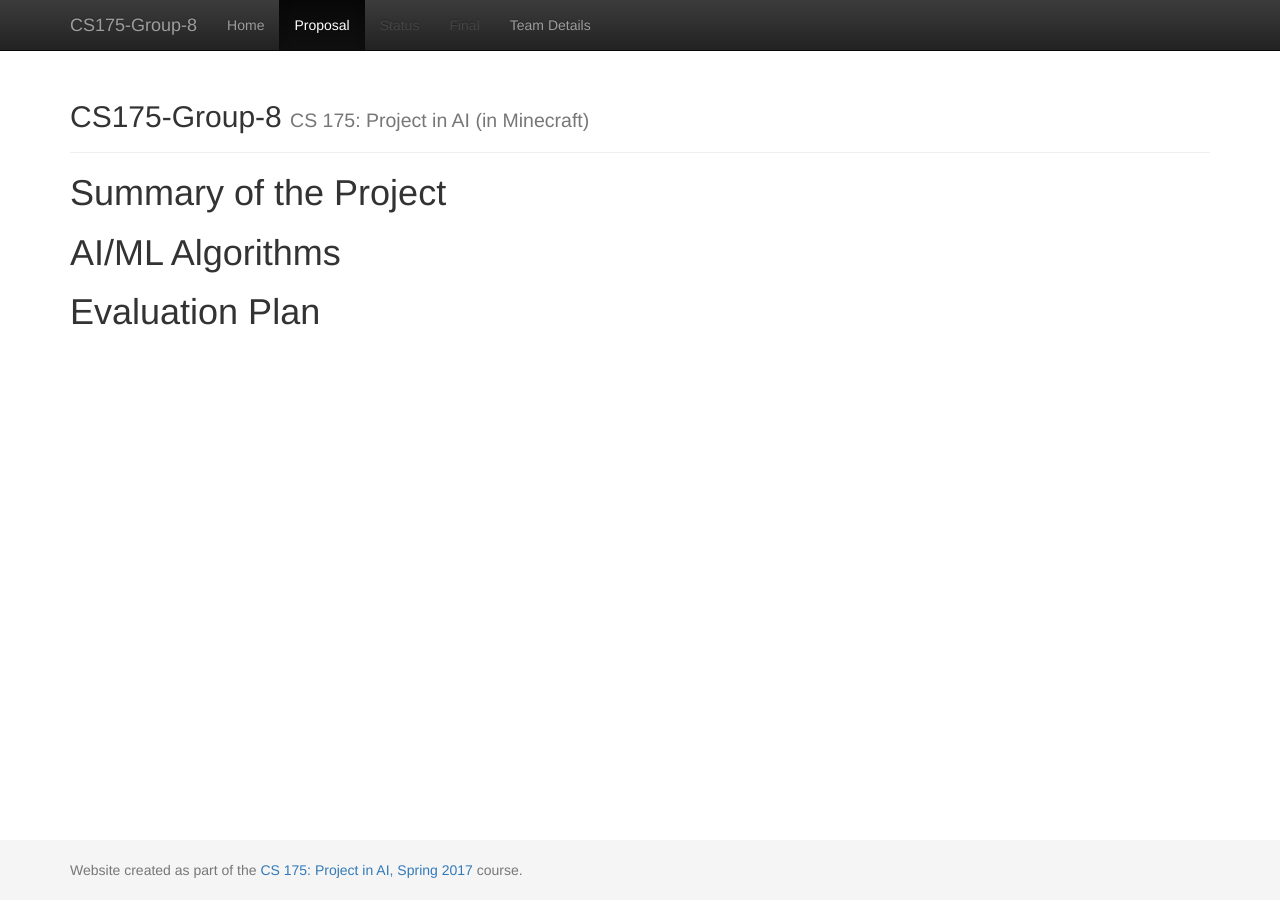
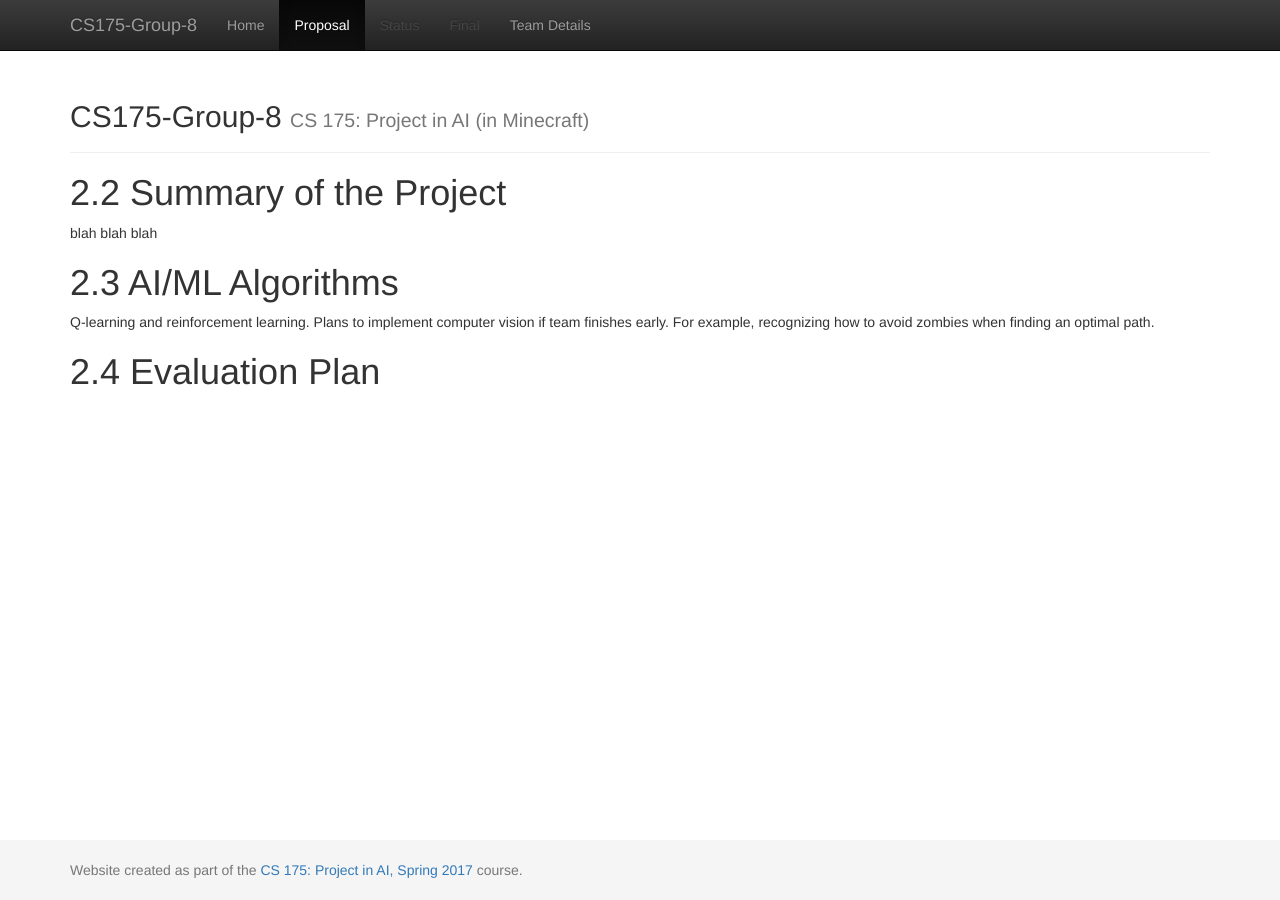
Before and after one commit to Moe202/CS175-Group-8, a Jekyll site: the page built from docs/proposal.md, in a window 1280 px wide. Built offline with Jekyll 4.4.1, drawn with Linux system fonts in a browser that asks for light colours.

Commit message:
added 2.3

```diff
--- a/docs/proposal.md
+++ b/docs/proposal.md
@@ -3,8 +3,10 @@ layout: default
 title:  Proposal
 ---
 
-# Summary of the Project
+# 2.2 Summary of the Project
+blah blah blah
 
-# AI/ML Algorithms
+# 2.3 AI/ML Algorithms
+Q-learning and reinforcement learning. Plans to implement computer vision if team finishes early. For example, recognizing how to avoid zombies when finding an optimal path.
 
-# Evaluation Plan
+# 2.4 Evaluation Plan
```
